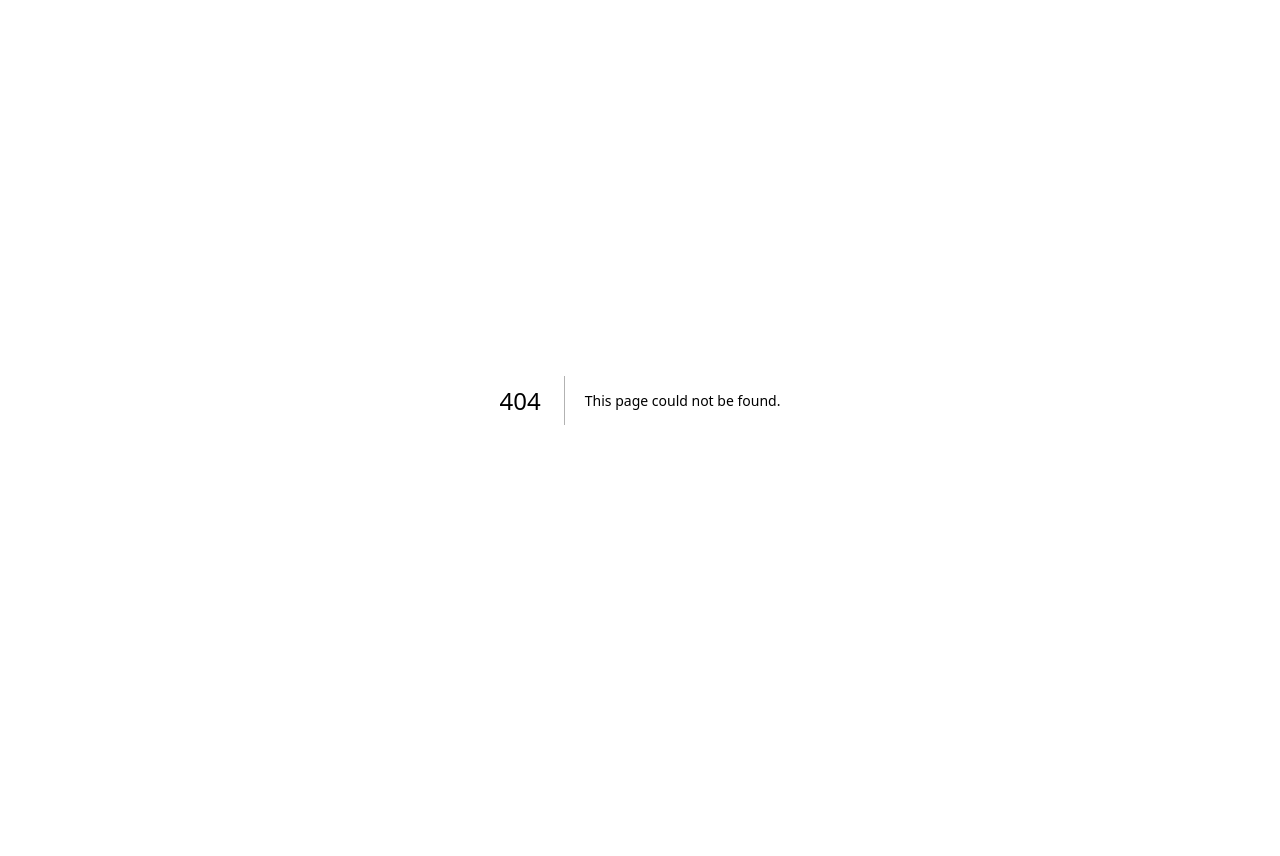
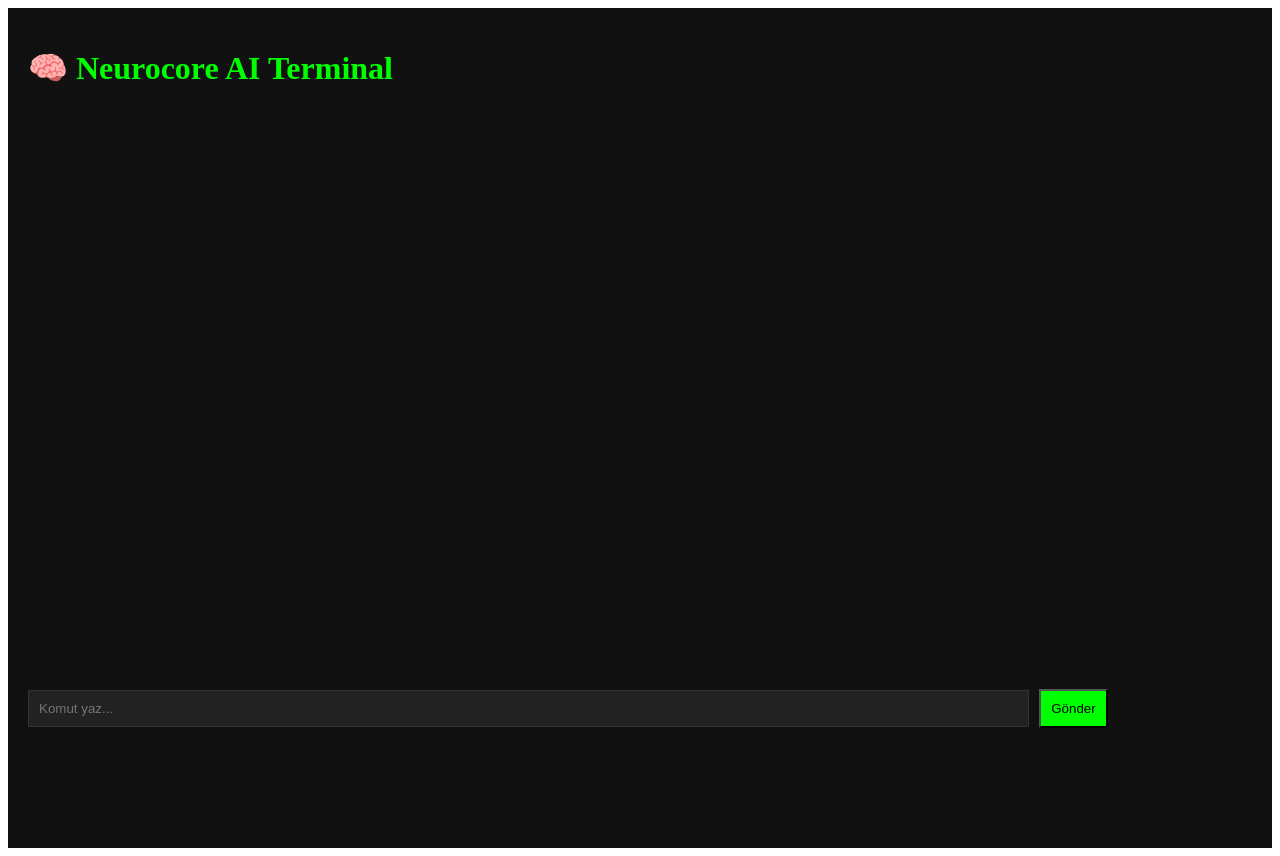
Before and after one commit to Mastes007/Neurocore-one, a Next.js app: page /chat in a window 1280 px wide. Before the commit this address had no page. Before the commit the page ends 800 px from the top, so only its background shows below. Built offline with nearby package versions, Linux system fonts and the light colour scheme.

Commit message:
Create chat.js

```diff
--- /dev/null
+++ b/pages/chat.js
@@ -0,0 +1,44 @@
+import { useState } from 'react';
+
+export default function ChatPage() {
+  const [messages, setMessages] = useState([]);
+  const [input, setInput] = useState("");
+
+  const sendMessage = async () => {
+    if (!input) return;
+    setMessages([...messages, { sender: "user", text: input }]);
+
+    // Fake bot cevabı
+    setTimeout(() => {
+      setMessages(prev => [...prev, { sender: "bot", text: "Neurocore: Komutunuz kaydedildi." }]);
+    }, 1000);
+
+    setInput("");
+  };
+
+  return (
+    <div style={{ padding: 20, backgroundColor: "#111", height: "100vh", color: "#0f0" }}>
+      <h1>🧠 Neurocore AI Terminal</h1>
+      <div style={{ height: "70vh", overflowY: "scroll", marginTop: 20 }}>
+        {messages.map((msg, idx) => (
+          <div key={idx} style={{ marginBottom: 10 }}>
+            <strong>{msg.sender === "user" ? "Sen" : "Neurocore"}:</strong> {msg.text}
+          </div>
+        ))}
+      </div>
+      <div style={{ marginTop: 20 }}>
+        <input
+          type="text"
+          value={input}
+          onChange={(e) => setInput(e.target.value)}
+          onKeyDown={(e) => e.key === 'Enter' && sendMessage()}
+          placeholder="Komut yaz..."
+          style={{ padding: 10, width: "80%", backgroundColor: "#222", color: "#0f0", border: "1px solid #333" }}
+        />
+        <button onClick={sendMessage} style={{ padding: 10, marginLeft: 10, backgroundColor: "#0f0", color: "#000" }}>
+          Gönder
+        </button>
+      </div>
+    </div>
+  );
+          }
```
